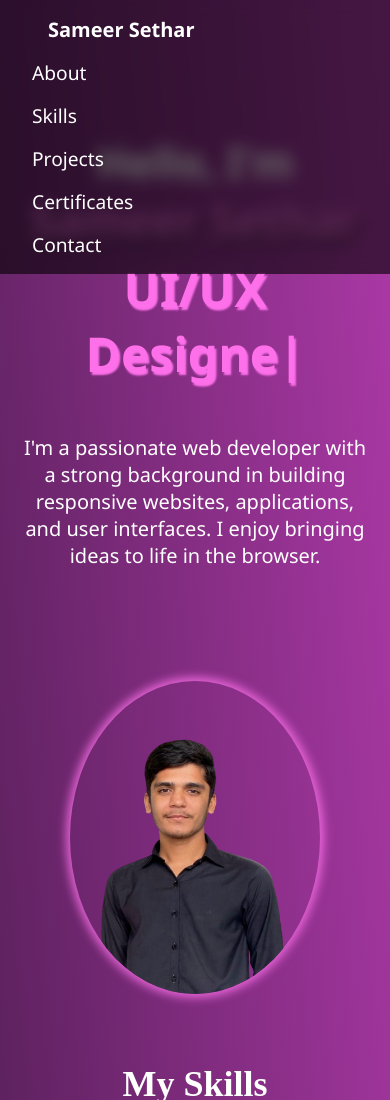
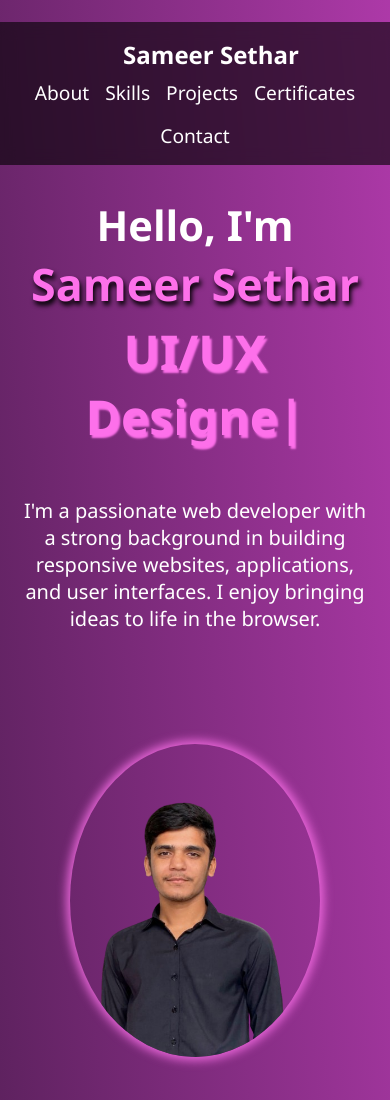
Before and after one commit to sameersethar/Portfolio-Webpage, a plain HTML site: page index.html in a window 390 px wide. Shown: the top 1100 px of the page. Drawn offline with nearby package versions, Linux system fonts and the light colour scheme.

Commit message:
Update portfolio.css

```diff
--- a/portfolio.css
+++ b/portfolio.css
@@ -1,3 +1,4 @@
+
 /* ========== Global Reset ========== */
 * {
   margin: 0;
@@ -322,11 +323,40 @@ footer {
 
 /* ========== Mobile Responsive ========== */
 @media (max-width: 768px) {
+  .navbar {
+    flex-direction: column;
+    align-items: center;
+    text-align: center;
+    top: 0;
+    z-index: 999;
+    background: rgba(0, 0, 0, 0.6);
+    backdrop-filter: blur(8px);
+  }
+
+  .logo {
+    margin: 0;
+    width: 100%;
+    font-size: 1.5rem;
+    padding-bottom: 0.5rem;
+  }
+
+  .nav-links {
+    display: flex;
+    top: 0;
+    flex-direction: row;    /* Put links on one horizontal line */
+    justify-content: center;
+    flex-wrap: wrap;        /* Allow wrapping if screen is narrow */
+    gap: 1rem;
+    width: 100%;
+  }
+
+  /*
    .navbar {
-    position: fixed;
+    position: sticky;
     top: 0;
     left: 0;
     right: 0;
+    width: 100%;
     z-index: 999;
     background: rgba(0, 0, 0, 0.6);
     backdrop-filter: blur(8px);
@@ -337,13 +367,16 @@ footer {
   }
 
   .nav-links {
-    flex-direction: column;
-    width: 100%;
-    margin-top: 1rem;
-    gap: 1rem;
+  list-style: none;
+  display: flex;
+  gap: 2rem;
+  font-size: 1.2rem;
+  flex-wrap: wrap; /* Allow wrapping if needed
+  justify-content: flex-end;
   }
+*/
+  .self {
 
-  .self {
     flex-direction: column;
     align-items: center;
     text-align: center;
```
